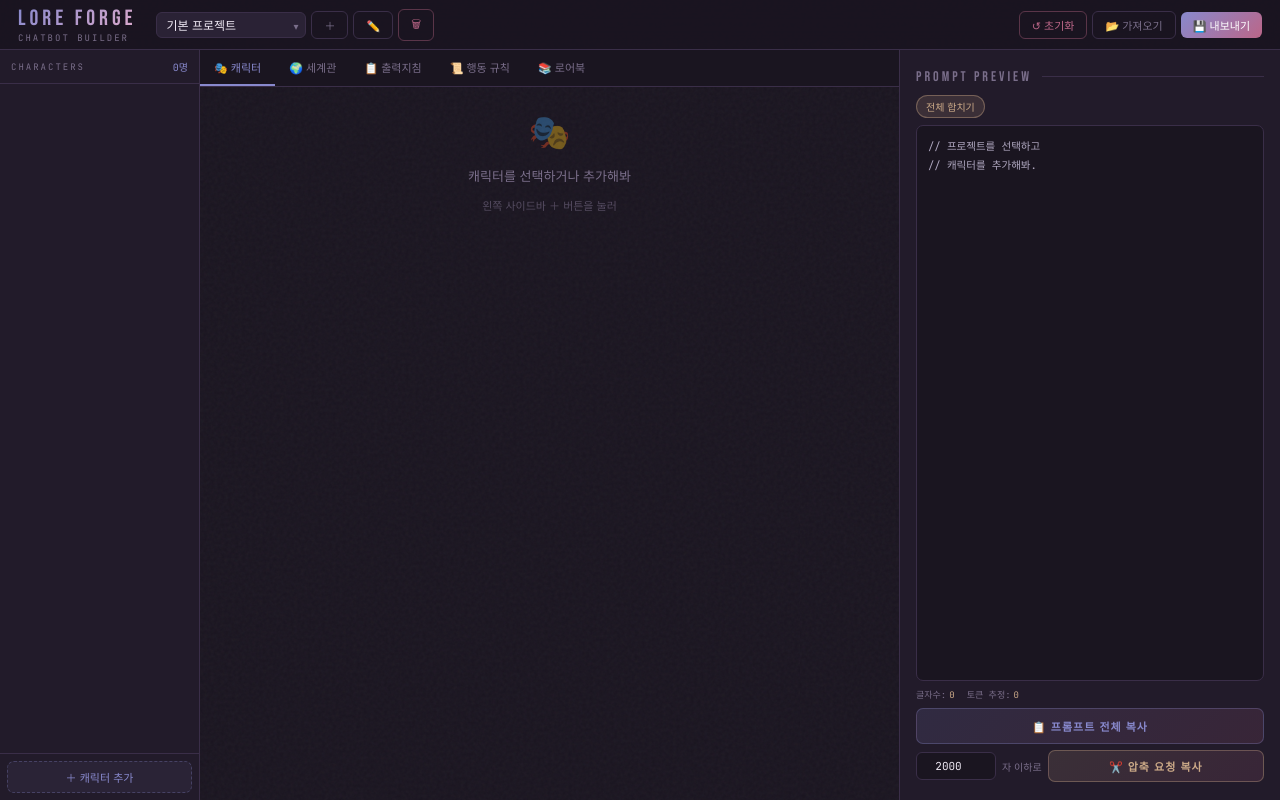
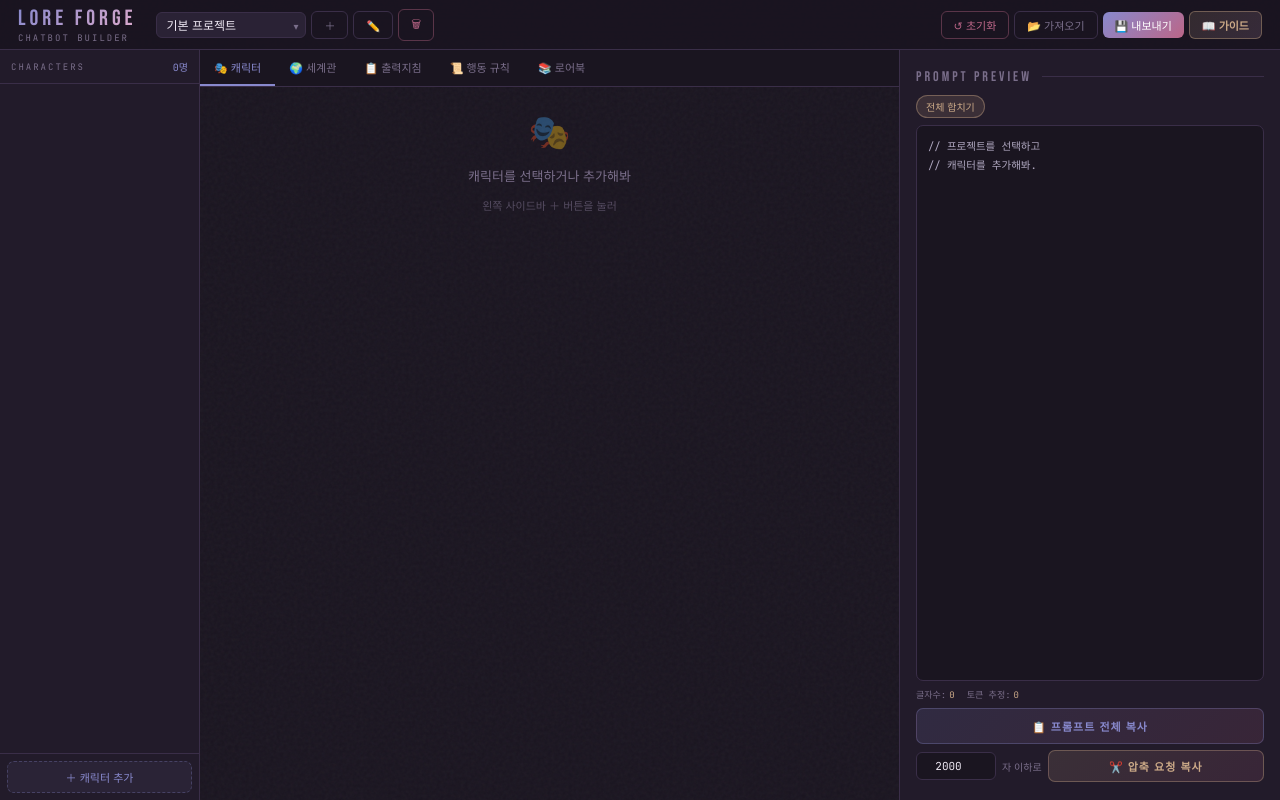
Before and after one commit to Yuki0117-S2/lore-forge, a plain HTML site: page index.html in a window 1280 px wide. Drawn offline with Linux system fonts and the light colour scheme.

Commit message:
index.html

```diff
--- a/index.html
+++ b/index.html
@@ -32,6 +32,8 @@
   .btn-primary:hover{opacity:0.85;transform:translateY(-1px);}
   .btn-danger{background:transparent;border:1px solid rgba(187,102,136,0.4);color:var(--accent2);}
   .btn-danger:hover{background:rgba(187,102,136,0.15);}
+  .btn-guide{background:linear-gradient(135deg,rgba(204,170,136,0.15),rgba(221,170,204,0.15));border:1px solid rgba(204,170,136,0.4);color:var(--accent4);font-weight:600;}
+  .btn-guide:hover{background:linear-gradient(135deg,rgba(204,170,136,0.25),rgba(221,170,204,0.25));border-color:var(--accent4);transform:translateY(-1px);box-shadow:0 4px 12px rgba(204,170,136,0.2);}
 
   /* 레이아웃 */
   .app-body{display:grid;grid-template-columns:200px 1fr 380px;height:calc(100vh - 50px);position:relative;z-index:1;}
@@ -204,6 +206,7 @@
     <button class="btn btn-danger" onclick="resetProject()">↺ 초기화</button>
     <button class="btn btn-ghost" onclick="importJSON()">📂 가져오기</button>
     <button class="btn btn-primary" onclick="exportJSON()">💾 내보내기</button>
+    <button class="btn btn-guide" onclick="openGuide()" title="프롬프트 가이드 보기">📖 가이드</button>
   </div>
   <input type="file" id="import-file" accept=".json" style="display:none" onchange="handleImport(event)">
 </header>
@@ -1278,6 +1281,11 @@ function showToast(msg){
   document.body.appendChild(t);setTimeout(()=>t.remove(),2500);
 }
 
+// ===== 가이드 =====
+function openGuide(){
+  window.open('guide.html', '_blank');
+}
+
 // ===== 초기화 =====
 // ===== 모바일 함수 =====
 function isMobile(){ return window.innerWidth <= 768; }
```
